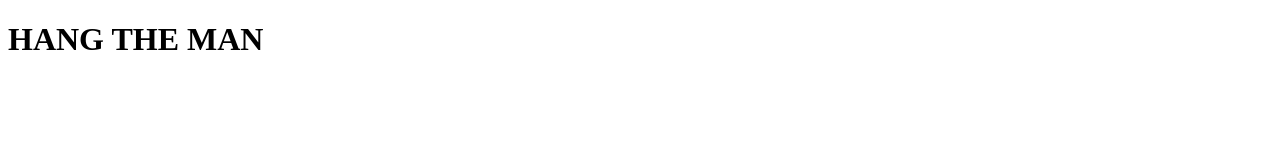
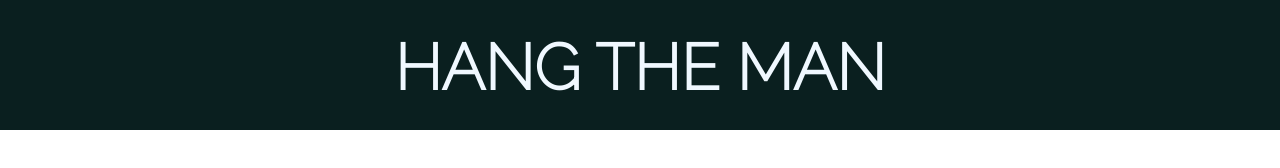
Before and after one commit to deklyn00/hang-the-man, a plain HTML site: page index.html in a window 1280 px wide. Drawn offline with Linux system fonts and the light colour scheme.

Commit message:
styling heading

```diff
--- a/assets/css/styles.css
+++ b/assets/css/styles.css
@@ -26,5 +26,6 @@ header h1 {
     text-align: center;
     font-family: 'Raleway', sans-serif;
     color: aliceblue;
-    font-size: 200%;
+    font-size: 400%;
+    padding-top: 30px;
 }
--- a/index.html
+++ b/index.html
@@ -4,7 +4,7 @@
     <meta charset="UTF-8">
     <meta http-equiv="X-UA-Compatible" content="IE=edge">
     <meta name="viewport" content="width=device-width, initial-scale=1.0">
-    <link rel="stylesheet" href="assets/css/style.css">
+    <link rel="stylesheet" href="assets/css/styles.css">
     <title>Document</title>
 </head>
 <body>
```
